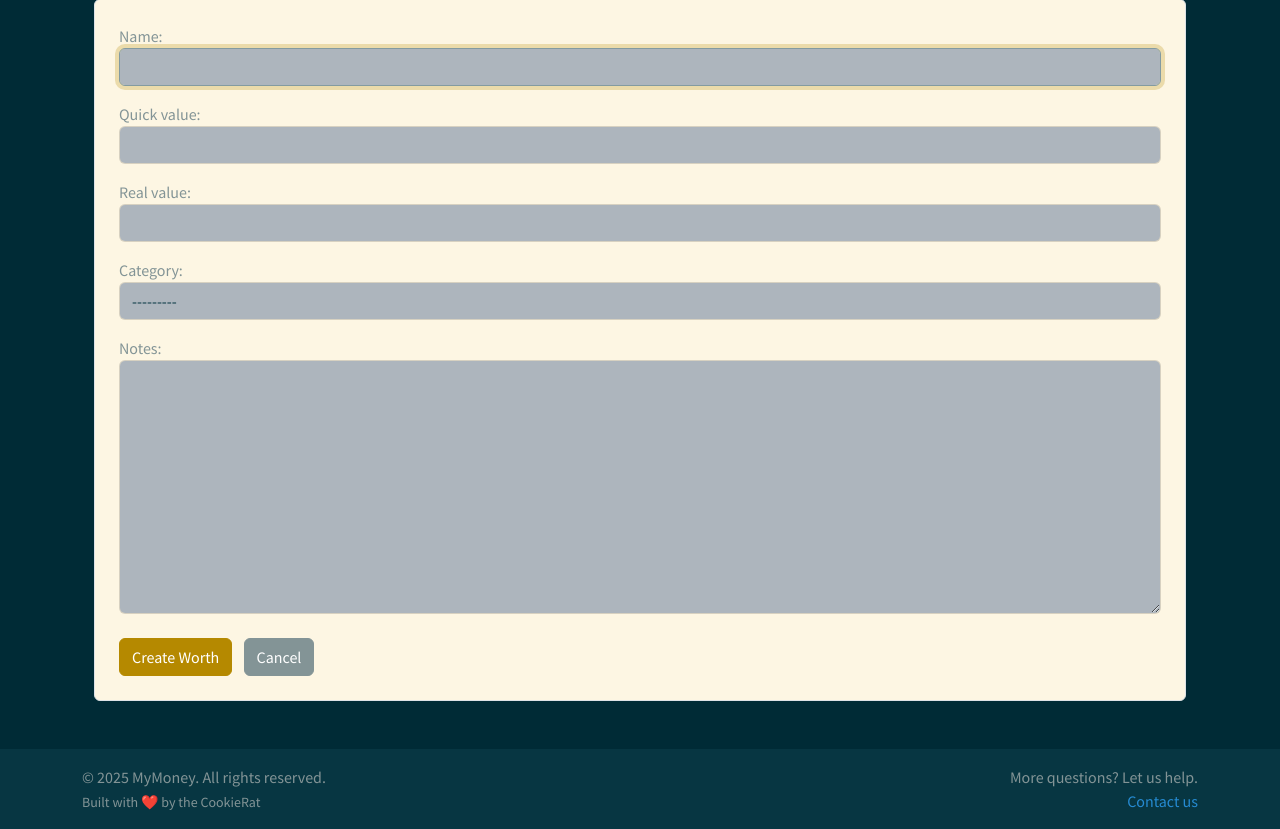
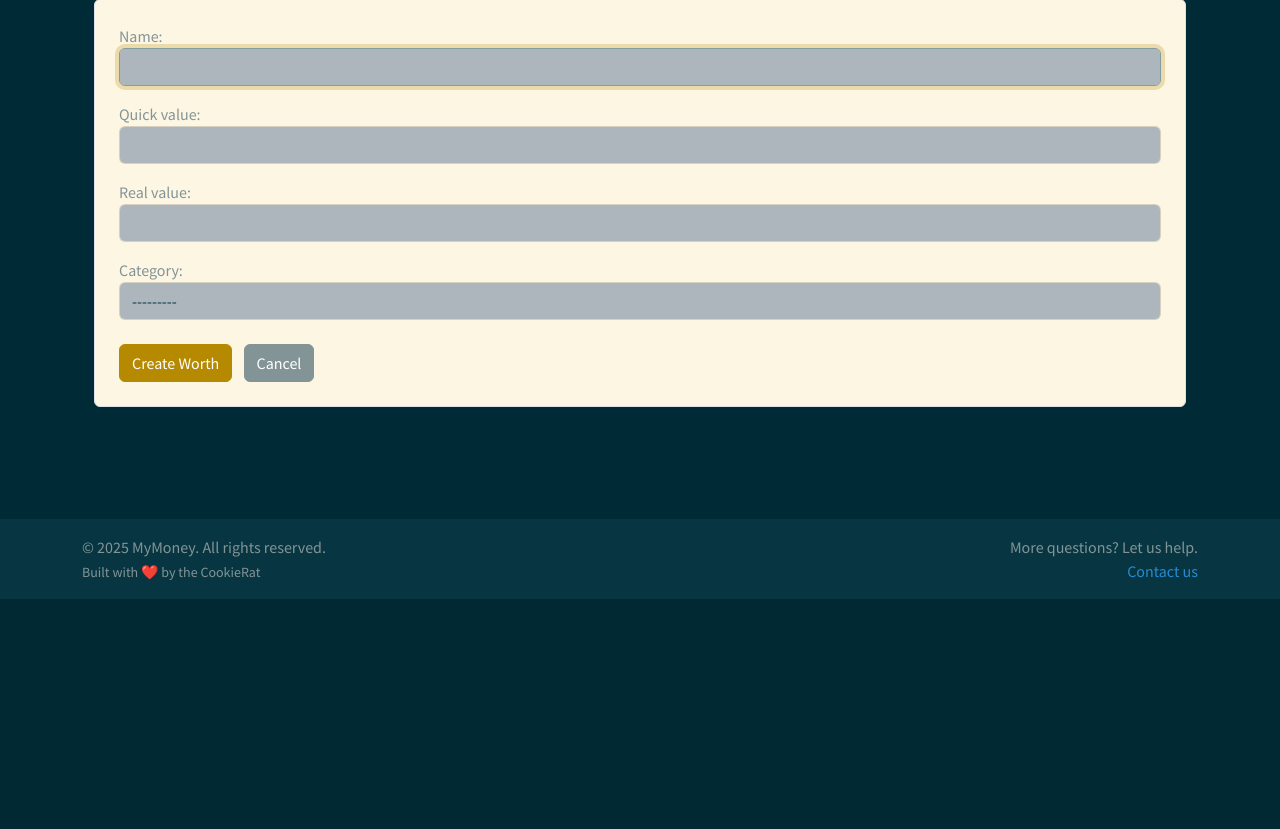
Before and after one commit to dhorsten101/myMoney, a Django app: page /worth/new/ in a window 1280 px wide. Shown: the part 201-1030 px from the top of the page. After the commit the page ends 800 px from the top, so only its background shows below. Run offline with Django 5.2, Linux system fonts and the light colour scheme; the visitor is signed in with stand-in values (Sample User, id 1); some libraries are stand-ins or nearby versions.

Commit message:
added worth code

```diff
--- a/templates/worth_form.html
+++ b/templates/worth_form.html
@@ -42,10 +42,10 @@
                 {{ form.category|add_class:"form-control" }}
             </div>
 
-            <div class="mb-3">
-                {{ form.notes.label_tag }}
-                {{ form.notes|add_class:"form-control" }}
-            </div>
+            {#            <div class="mb-3">#}
+            {#                {{ form.notes.label_tag }}#}
+            {#                {{ form.notes|add_class:"form-control" }}#}
+            {#            </div>#}
 
             <div class="mt-4">
                 <button type="submit" class="btn btn-primary">
--- a/worth/forms.py
+++ b/worth/forms.py
@@ -9,7 +9,7 @@ class WorthForm(forms.ModelForm):
 		model = Worth
 		fields = [
 			"name",
-			"notes",
+			# "notes",
 			"quick_value",
 			"real_value",
 			"category",
```
